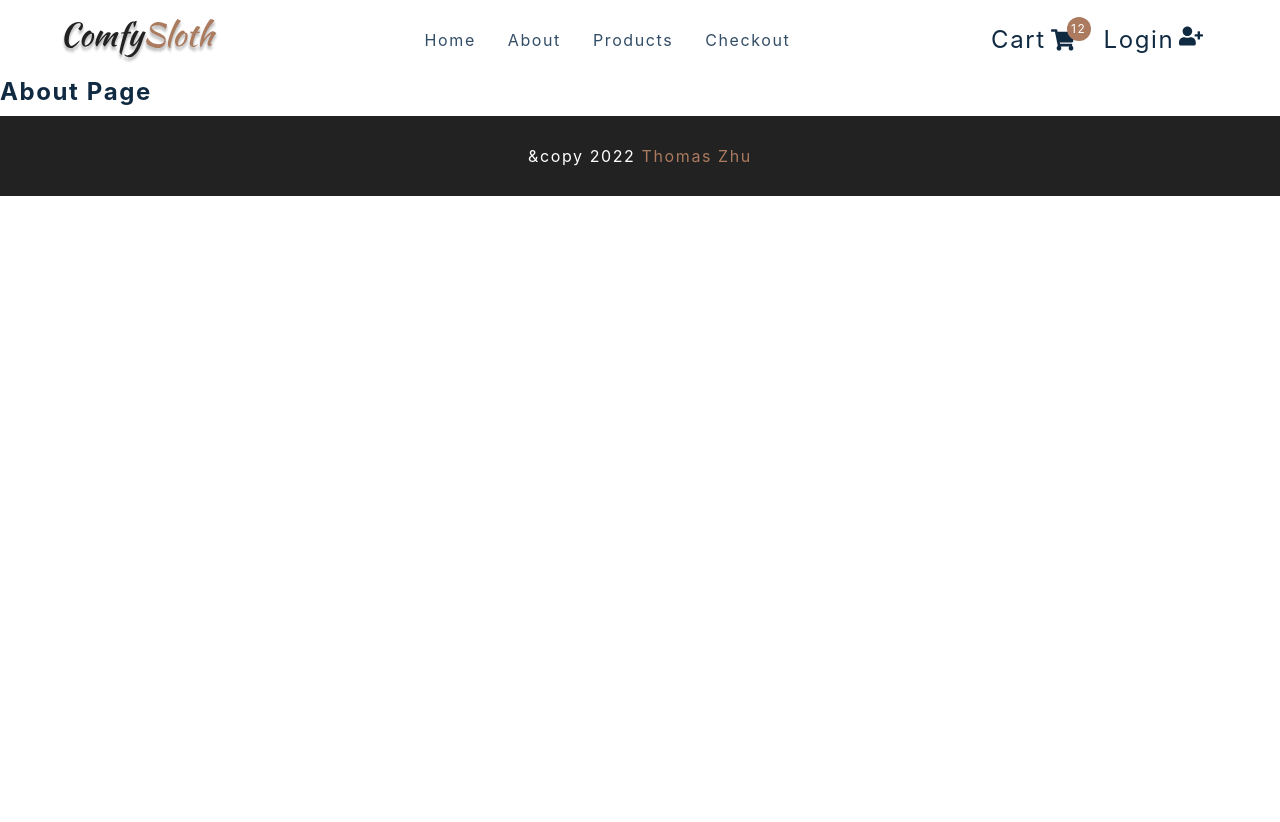
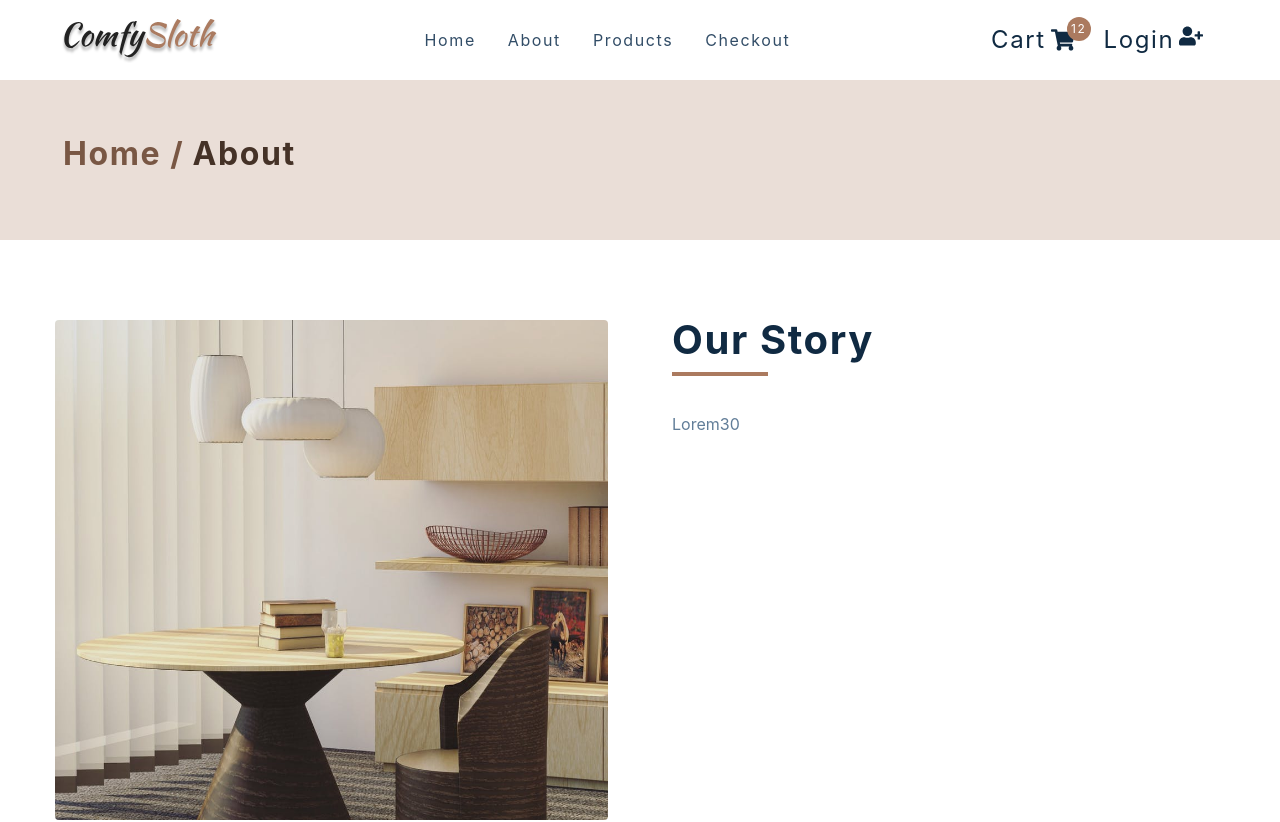
Before and after one commit to TomasZhu0321/Ecommerce, a React (Create React App) app: page /about in a window 1280 px wide. Shown: the top 822 px of the page. Before the commit the page ends 800 px from the top, so only its background shows below. Built offline with nearby package versions, Linux system fonts and the light colour scheme.

Commit message:
about&checkout page

```diff
--- a/src/App.js
+++ b/src/App.js
@@ -8,6 +8,7 @@ import {
   ProductsPage,
   SingleProductPage,
   CheckoutPage,
+  ErrorPage,
 } from "./pages";
 
 function App() {
@@ -31,7 +32,7 @@ function App() {
           <CheckoutPage />
         </Route>
         <Route path="*" >
-          <HomePage />
+          <ErrorPage />
         </Route>
       </Switch>
       <Footer />
--- a/src/components/PageHero.js
+++ b/src/components/PageHero.js
@@ -1,8 +1,14 @@
-import React from 'react'
+import React, { Children } from 'react'
 import styled from 'styled-components'
 import { Link } from 'react-router-dom'
-const PageHero = () => {
-  return <h4>page hero</h4>
+const PageHero = ({title}) => {
+  return <Wrapper >
+    <div className='section-center'>
+      <h3>
+      <Link to='/'>Home /</Link>{title}
+      </h3>
+      </div>
+  </Wrapper>
 }
 
 const Wrapper = styled.section`
--- a/src/context/products_context.js
+++ b/src/context/products_context.js
@@ -14,7 +14,7 @@ import {
 } from "../actions";
 
 const initialState = {
-  isSidebarOpen:true
+  isSidebarOpen:false
 };
 
 
--- a/src/pages/AboutPage.js
+++ b/src/pages/AboutPage.js
@@ -1,11 +1,25 @@
-import React from 'react'
-import styled from 'styled-components'
-import { PageHero } from '../components'
-import aboutImg from '../assets/hero-bcg.jpeg'
+import React from "react";
+import styled from "styled-components";
+import { PageHero } from "../components";
+import aboutImg from "../assets/hero-bcg.jpeg";
 
 const AboutPage = () => {
-  return <h4>about page</h4>
-}
+  return (
+    <main>
+      <PageHero title="about"></PageHero>
+      <Wrapper className='page section section-center'>
+          <img src={aboutImg}></img>
+         <article>
+          <div className="title">
+          <h2>Our Story</h2>
+          <div className="underline"></div>
+          </div>
+          <p>Lorem30</p>
+         </article>
+    </Wrapper>
+    </main>
+  );
+};
 
 const Wrapper = styled.section`
   display: grid;
@@ -33,5 +47,5 @@ const Wrapper = styled.section`
   @media (min-width: 992px) {
     grid-template-columns: 1fr 1fr;
   }
-`
-export default AboutPage
+`;
+export default AboutPage;
--- a/src/pages/CheckoutPage.js
+++ b/src/pages/CheckoutPage.js
@@ -6,7 +6,14 @@ import { useCartContext } from '../context/cart_context'
 import { Link } from 'react-router-dom'
 
 const CheckoutPage = () => {
-  return <h4>checkout page</h4>
+  return (
+    <main>
+    <PageHero title="checkout"></PageHero>
+    <Wrapper className='page section section-center'>
+      Checkout
+    </Wrapper>
+    </main>
+  )
 }
 const Wrapper = styled.div``
 export default CheckoutPage
--- a/src/pages/ErrorPage.js
+++ b/src/pages/ErrorPage.js
@@ -2,7 +2,15 @@ import React from 'react'
 import styled from 'styled-components'
 import { Link } from 'react-router-dom'
 const ErrorPage = () => {
-  return <h4>error page</h4>
+  return (
+    <Wrapper className='page-100'>
+      <section>
+        <h1>404</h1>
+        <h3>Sorry, the page you want to enter cannot be found...</h3>
+      <Link to='/' className='btn' >BACK HOME</Link>
+      </section>
+    </Wrapper>
+  )
 }
 
 const Wrapper = styled.main`
--- a/src/pages/index.js
+++ b/src/pages/index.js
@@ -3,12 +3,13 @@ import AboutPage from "./AboutPage";
 import ProductsPage from "./ProductsPage";
 import CheckoutPage from "./CheckoutPage";
 import SingleProductPage from "./SingleProductPage";
-
+import ErrorPage from './ErrorPage'
 export {
     HomePage,
     AboutPage,
     ProductsPage,
     CheckoutPage,
-    SingleProductPage
+    SingleProductPage,
+    ErrorPage
 
 }
```
